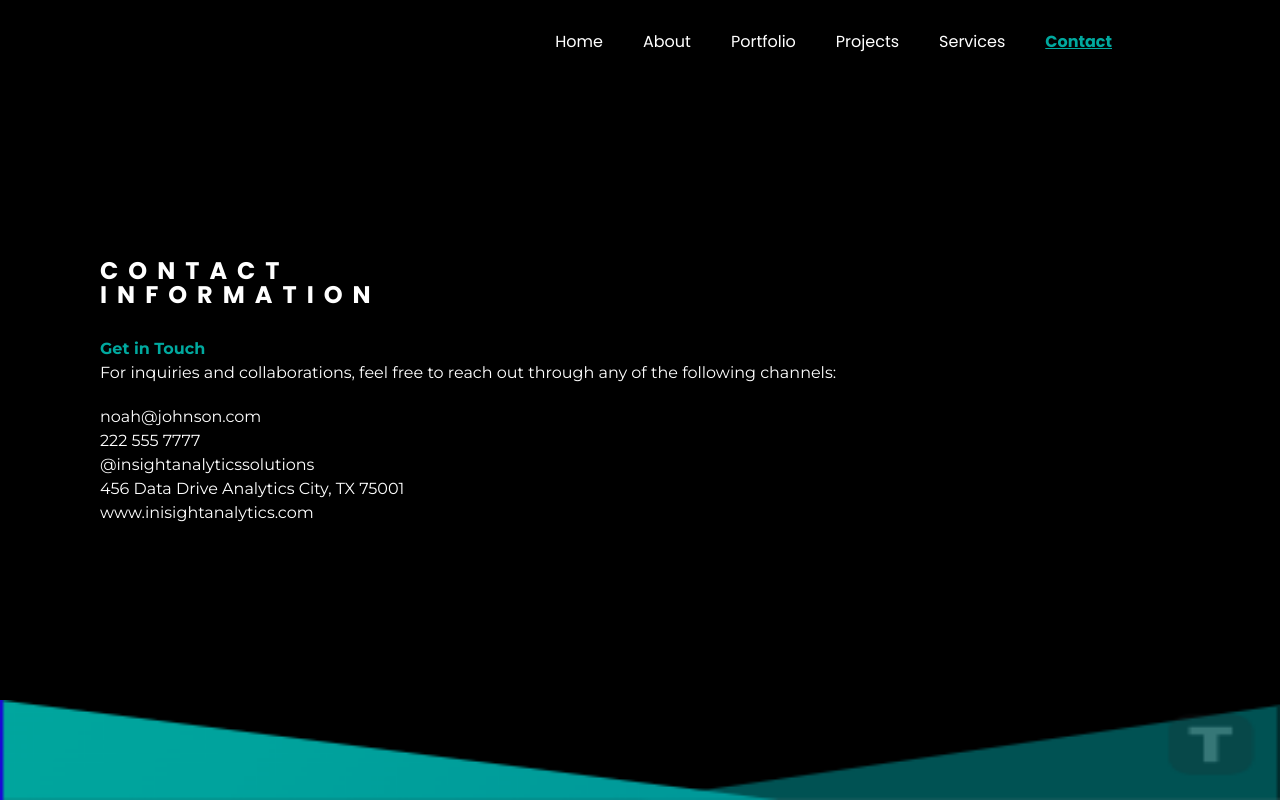
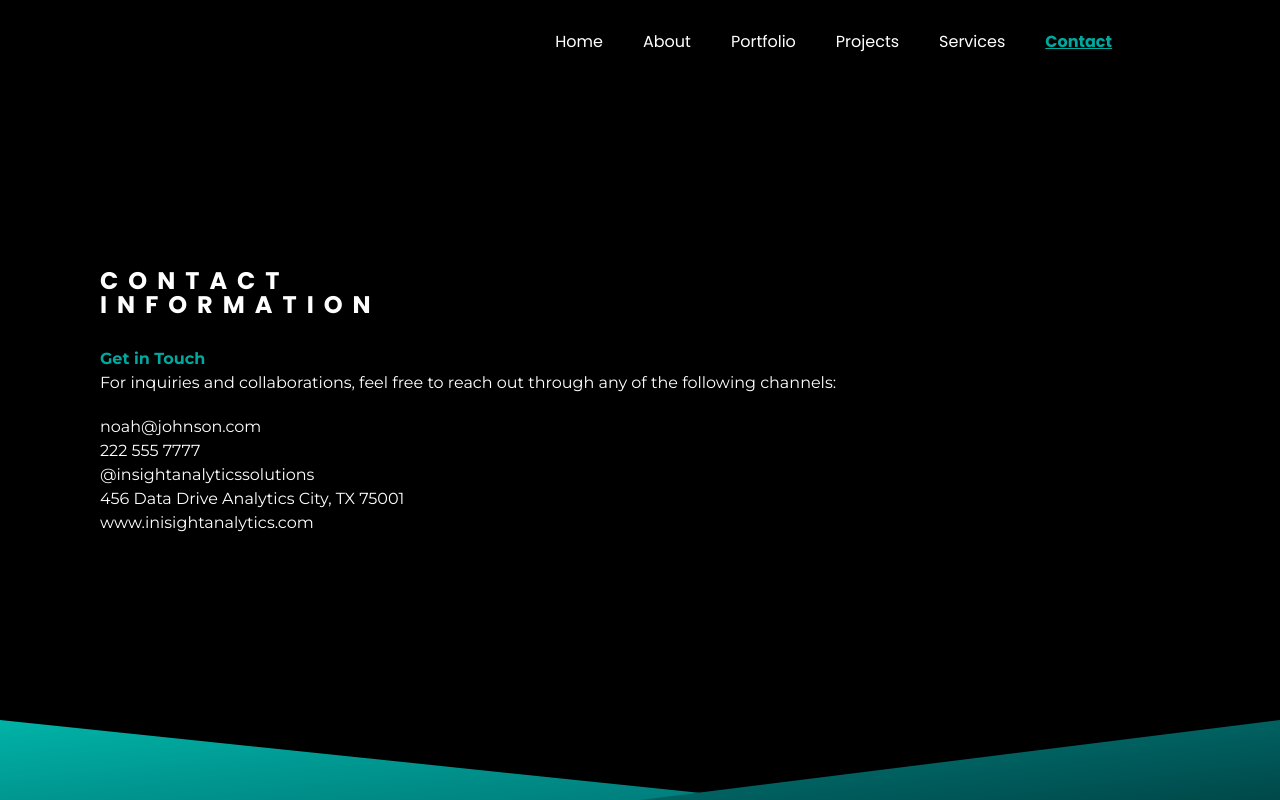
Before and after one commit to Teeshow04/Portfolio-Website, a plain HTML site: page contact/index.html in a window 1280 px wide. Drawn offline with Linux system fonts and the light colour scheme.

Commit message:
modern, layered, gradient in the contact footer.
design a footer for the contact page that conveys a clean, with a background divided into two sections or gradients, suggesting a layered or segmented look.

```diff
--- a/contact/index.html
+++ b/contact/index.html
@@ -43,8 +43,10 @@
     </section>
 
     <footer>
-        <img src="/assets/contact.png" alt="Contact image">
-        <!-- <p>&copy; 2024 Noah Johnson. All rights reserved.</p> -->
+        <div class="banner">
+            <div class="triangle-left"></div>
+            <div class="triangle-right"></div>
+        </div>
     </footer>
 </body>
 </html>
--- a/contact/style.css
+++ b/contact/style.css
@@ -79,9 +79,29 @@
         width: 100%;
         overflow: hidden;
     }
-    footer img{
-        width: 100%;
-        height: auto;
-        max-height: 100px;
-       display: block;
+
+     .banner {
+        background-color: #000;
+        position: relative;
+        height: 80px;
+        display: flex;
+        align-items: center;
+        justify-content: center;
+     }
+     .triangle-left {
+        position: absolute;
+        left: 0;
+        width: 60%;
+        height: 80px;
+        background: linear-gradient(to bottom right, #00b3a7, #007b7a);
+        clip-path: polygon(0 0, 100% 100%, 0 100%);
+     }
+
+    .triangle-right {
+         position: absolute;
+         right: 0;
+         width: 50%;
+         height: 100%;
+         background: linear-gradient(to bottom right, #007b7a, #004849);
+         clip-path: polygon(100% 0, 0 100%, 100% 100%);
     }
```
Also changed, not shown: assets/contact.png (deleted).
